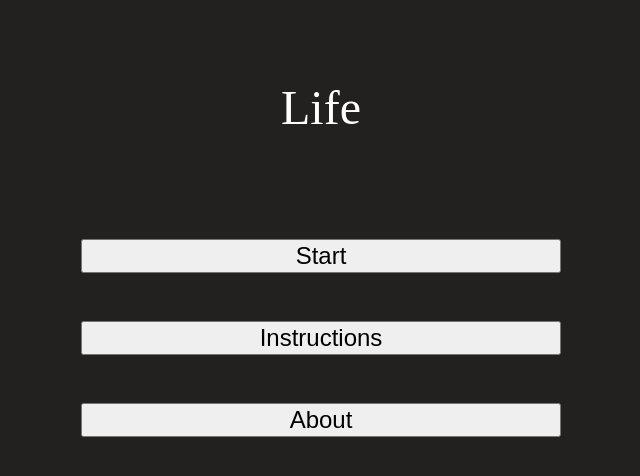
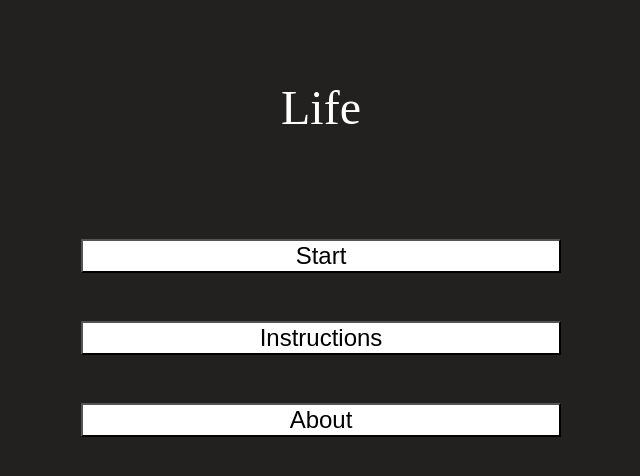
Before and after one commit to Zach-Smith1/gameOfLife, a React (Create React App) app: page / in a window 1280 px wide. Shown: the top 476 px of the page, without its empty margins (319-959 px from the left). Built offline with nearby package versions, Linux system fonts and the light colour scheme.

Commit message:
styling updates

```diff
--- a/public/styles.css
+++ b/public/styles.css
@@ -7,6 +7,11 @@
   height: 100vh;
   color: white;
   background-color: rgb(34, 33, 31);
+  transition: .4s;
+}
+.App.fade-out {
+  color: transparent;
+  background-color: black;
 }
 .header {
   font-size: xxx-large;
@@ -20,17 +25,17 @@
   height: 100vh;
   background: black;
   opacity: 1;
-  transition: opacity 1s ease-out; /* Fade out over 1 second */
+  transition: opacity .5s ease-out; /* Fade out over 1 second */
   z-index: 9999; /* Ensure it's on top of all content */
 }
 .fade-cover.fade-out {
-  transition: .5s;
-  height: 1vh;
-  width: 1vw;
+  transition: .7s;
+  /* height: 1vh; */
+  /* width: 1vw; */
+  padding: 90%;
   opacity: 0;
   z-index: -1;
 }
-
 .pic {
   justify-self: center;
 }
@@ -99,16 +104,24 @@ img {
   align-items: center;
 }
 .mainPageButton {
+  color: black;
+  background: white;
   margin: 3vh 0;
   width: 75%;
   font-size: x-large;
-  transition: 1s;
+  transition: .75s;
 }
 .mainPageButton:hover {
   border-radius: 50%;
   border-color: transparent;
   color: white;
   background: transparent; /* Removes background color */
+}
+.mainPageButton.fade-out {
+  transition: .4s;
+  color: transparent;
+  background-color: black;
+  border-color: transparent;
 }
 .modal-overlay {
   position: fixed;
--- a/src/App.js
+++ b/src/App.js
@@ -18,6 +18,15 @@ const App = () => {
     }
   }
 
+  const transitionToLife = () => {
+    document.getElementsByClassName('App')[0].classList.add('fade-out')
+    const buttons = document.getElementsByClassName('mainPageButton');
+    for (let i = 0; i < buttons.length; i ++) {
+      buttons[i].classList.add('fade-out')
+    }
+    setTimeout(() => setMain('life'), 400)
+  }
+
   return main === 'app' ? (
     <div className="App">
       <header className="header">Life</header>
@@ -25,7 +34,7 @@ const App = () => {
         {activeModal === 'a' ? <About/> : <Instructions/>}
       </Modal>
       <div className='mainOptions'>
-        <button className='mainPageButton' onClick={() => setMain('life')}>Start</button>
+        <button className='mainPageButton' onClick={transitionToLife}>Start</button>
         <button className='mainPageButton' onClick={() =>switchModal('i')}>Instructions</button>
         <button className='mainPageButton' onClick={() => switchModal('a')}>About</button>
       </div>
--- a/src/Life.js
+++ b/src/Life.js
@@ -17,14 +17,14 @@ const Life = () => {
   useEffect(() => {
     setTimeout(() => {
       document.getElementsByClassName('fade-cover')[0].classList.add('fade-out');
-    }, 1000);
+    }, 100); // this code controls the fade out transition when going from main page to the life game
     const updateLayout = () => {
       const screenWidth = window.screen.width;
       const screenHeight = window.screen.height;
       let windowHeight = window.innerHeight;
       let windowWidth = window.innerWidth;
-      let boxSize = Math.max(screenWidth, screenHeight) * 0.005; // Each box is 1% of the screen width
-      if (screenWidth < 900 || screenHeight < 900) boxSize *= 2; // box's bigger on mobile
+      let boxSize = Math.max(screenWidth, screenHeight) * 0.005; // Each box is .05% of the screen width
+      if (screenWidth < 900 || screenHeight < 900) boxSize *= 2; // boxs are bigger on mobile
       const newBoxCount = Math.floor(Math.min(windowWidth, screenWidth) / boxSize);
       const newRowCount = Math.floor(Math.min(windowHeight, screenHeight) / boxSize);
       setBoxSize(boxSize);
@@ -104,7 +104,7 @@ const Life = () => {
     }
     setMatrix(newMatrix)
   }
-
+// button controls
   const speedUp = () => {
     let t = lastTick;
     if (lastTick <= 5) {
@@ -157,7 +157,6 @@ const Life = () => {
       handleClick(rowIndex, colIndex);
     }
   };
-
   // Touch event handlers
   const handleTouchStart = () => {
     setIsMouseDown(true);
```
